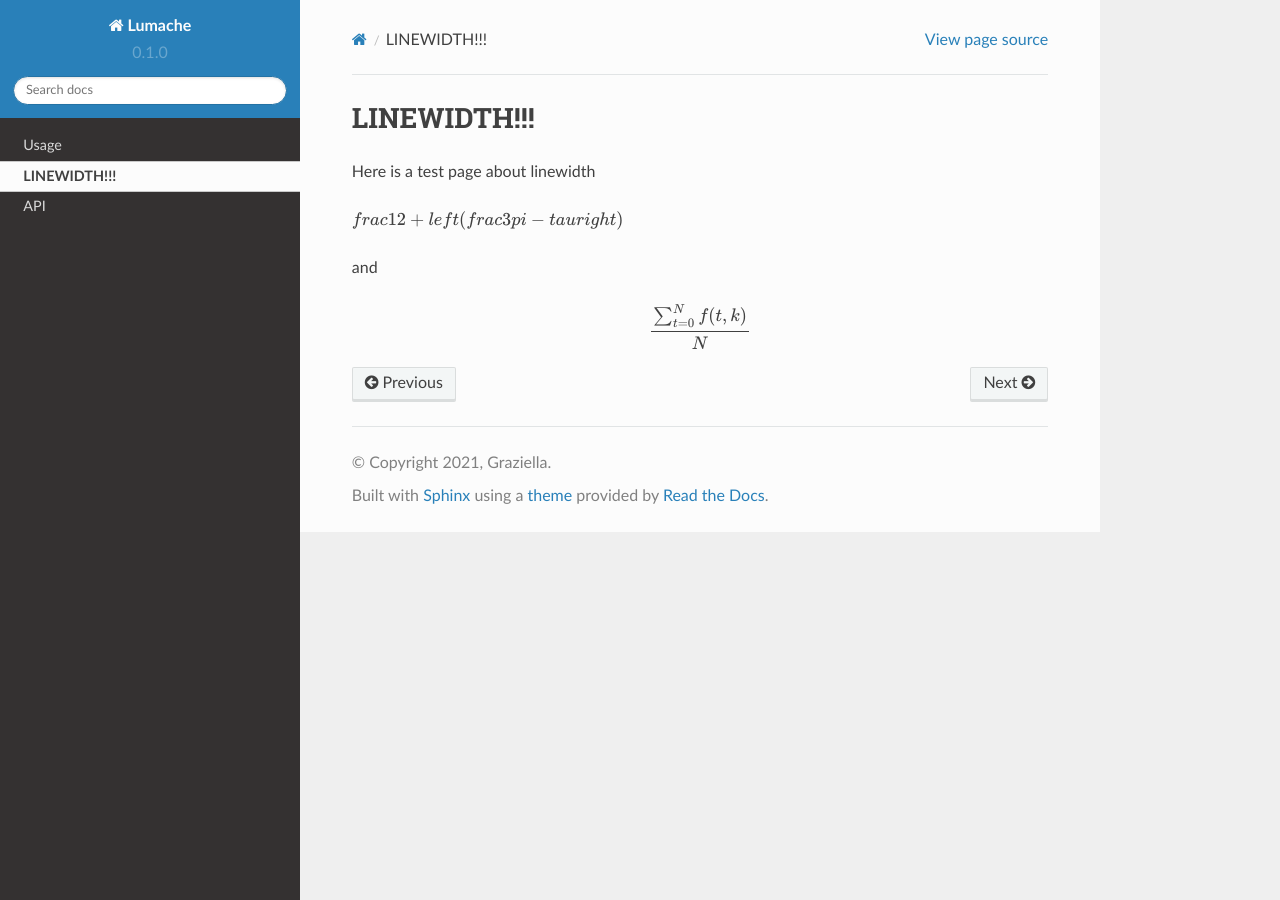
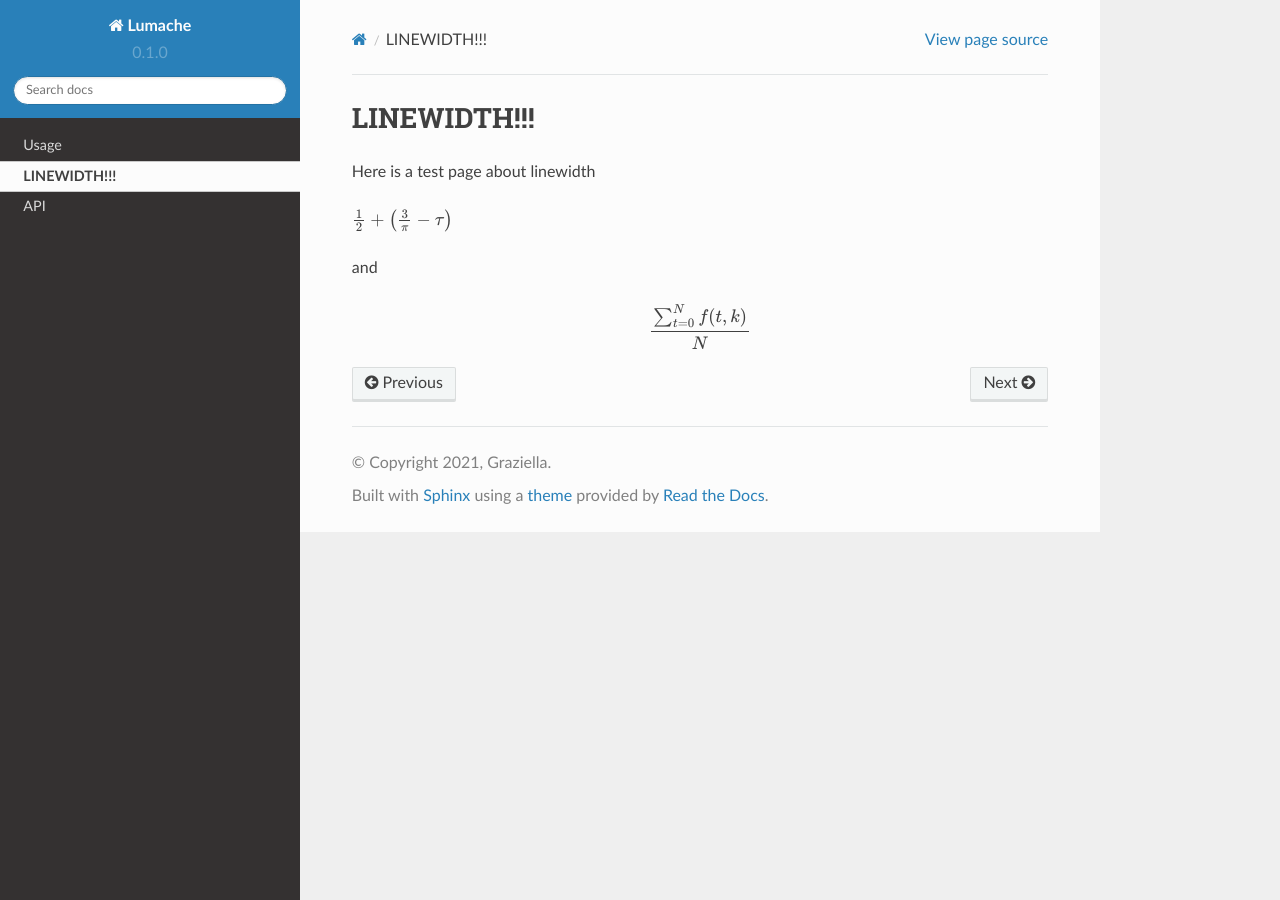
Before and after one commit to jjh-phd/rtd-tutorial, a Sphinx documentation site: the page built from docs/source/linewidth.rst, in a window 1280 px wide. Built offline with Sphinx 7.4.7 and the Read the Docs theme 2.0.0, drawn with Linux system fonts in a browser that asks for light colours.

```diff
--- a/docs/source/linewidth.rst
+++ b/docs/source/linewidth.rst
@@ -4,7 +4,7 @@ LINEWIDTH!!!
 Here is a test page about linewidth
 
 
-:math:`\\frac{1}{2} + \\left( \\frac{3}{\\pi} - \\tau \\right)`
+:math:`\frac{1}{2} + \left( \frac{3}{\pi} - \tau \right)`
 
 
 and
```
